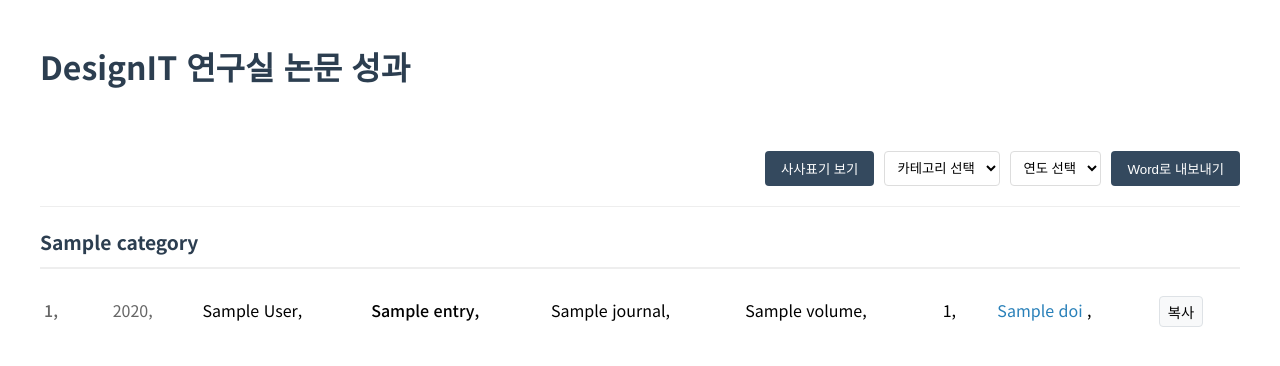
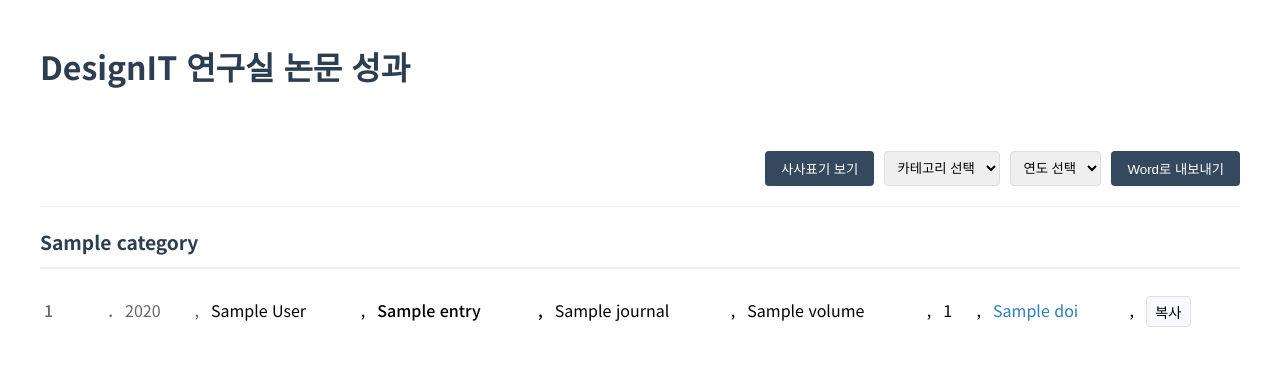
Before and after one commit to TS-0228/designITLab_papers, a Flask app: template templates/index.html in a window 1280 px wide. Shown: the top 366 px of the page. Run offline with Flask 3, Linux system fonts and the light colour scheme; the template is opened without the code that fills it: most values are stand-ins (such as "Sample title", 1, 10 or a date in 2020).

Commit message:
index.html

```diff
--- a/templates/index.html
+++ b/templates/index.html
@@ -14,71 +14,9 @@
             margin: 0 auto;
         }
 
-        .category {
-            margin-bottom: 2em;
-        }
-
-        .category-header {
-            font-size: 1.2em;
+        h1 {
             color: #2c3e50;
-            margin-bottom: 1em;
-            padding-bottom: 0.5em;
-            border-bottom: 2px solid #eee;
-        }
-
-        table {
-            width: 100%;
-            border-collapse: collapse;
-        }
-
-        .data-row {
-            margin-bottom: 1em;
-            line-height: 1.8;
-        }
-
-        .data-row td {
-            padding: 8px 4px;
-            vertical-align: top;
-        }
-
-        .number {
-            min-width: 2em;
-            color: #666;
-            font-weight: 500;
-        }
-
-        .number::after {
-            content: ". ";
-        }
-
-        .year {
-            color: #666;
-        }
-
-        .title {
-            font-weight: 500;
-        }
-
-        .doi a {
-            color: #2980b9;
-            text-decoration: none;
-        }
-
-        .doi a:hover {
-            text-decoration: underline;
-        }
-
-        .citation-copy {
-            padding: 4px 8px;
-            background-color: #f8f9fa;
-            border: 1px solid #dee2e6;
-            border-radius: 4px;
-            cursor: pointer;
-            font-size: 0.9em;
-        }
-
-        .citation-copy:hover {
-            background-color: #e9ecef;
+            margin-bottom: 1.5em;
         }
 
         .toolbar {
@@ -131,17 +69,6 @@
             padding: 0 4px;
         }
 
-        .acknowledgement {
-            display: none;
-            color: #666;
-            font-size: 0.9em;
-            font-style: italic;
-        }
-
-        .show-acknowledgement .acknowledgement {
-            display: table-cell;
-        }
-
         .toggle-button {
             padding: 8px 16px;
             background-color: #34495e;
@@ -163,7 +90,6 @@
             padding: 8px;
             border-radius: 4px;
             border: 1px solid #ddd;
-            background-color: white;
         }
 
         .export-container button {
@@ -179,31 +105,98 @@
             background-color: #2c3e50;
         }
 
-        h1 {
-            color: #2c3e50;
-            margin-bottom: 1.5em;
+        .category {
+            margin-bottom: 2em;
         }
 
-        /* 항목 사이 간격 조정 */
-        .data-row td {
-            padding-right: 1em;
+        .category-header {
+            font-size: 1.2em;
+            color: #2c3e50;
+            margin-bottom: 1em;
+            padding-bottom: 0.5em;
+            border-bottom: 2px solid #eee;
         }
 
-        /* 마지막 항목을 제외한 모든 항목 뒤에 쉼표 추가 */
-        .data-row td:not(:last-child)::after {
-            content: ",";
-            margin-right: 0.5em;
+        table {
+            width: 100%;
+            border-collapse: collapse;
         }
 
-        /* 복사 버튼이 있는 셀과 마지막 항목은 쉼표 제외 */
-        .data-row td:last-child::after,
-        .data-row td:has(button)::after {
+        .data-row {
+            margin-bottom: 1em;
+            line-height: 1.8;
+        }
+
+        .data-row td {
+            padding: 8px 4px;
+            vertical-align: top;
+            position: relative;
+            padding-right: 1.5em;
+        }
+
+        td.number {
+            min-width: 2em;
+            color: #666;
+            font-weight: 500;
+            position: relative;
+        }
+
+        td.number::after {
+            content: ". ";
+            position: absolute;
+            right: 0.5em;
+        }
+
+        .data-row td:not(.number):not(:last-child)::after {
+            content: ", ";
+            position: absolute;
+            right: 0.5em;
+        }
+
+        .data-row td:has(button)::after,
+        .data-row td:last-child::after {
             content: none;
         }
 
-        /* 마지막 항목의 쉼표 제거 */
-        .data-row:last-child td:last-child::after {
-            content: none;
+        .year {
+            color: #666;
+        }
+
+        .title {
+            font-weight: 500;
+        }
+
+        .doi a {
+            color: #2980b9;
+            text-decoration: none;
+        }
+
+        .doi a:hover {
+            text-decoration: underline;
+        }
+
+        .citation-copy {
+            padding: 4px 8px;
+            background-color: #f8f9fa;
+            border: 1px solid #dee2e6;
+            border-radius: 4px;
+            cursor: pointer;
+            font-size: 0.9em;
+        }
+
+        .citation-copy:hover {
+            background-color: #e9ecef;
+        }
+
+        .acknowledgement {
+            display: none;
+            color: #666;
+            font-size: 0.9em;
+            font-style: italic;
+        }
+
+        .show-acknowledgement .acknowledgement {
+            display: table-cell;
         }
     </style>
 </head>
@@ -448,6 +441,8 @@
                 citation += `. ${journal}`;
                 if (content) citation += `, ${content}`;
             } else if (category === '특허') {
+                citation += `.
+
                 citation += `. 출원번호: ${journal}, ${year}`;
             } else if (category === 'SW등록') {
                 citation += `. 등록번호: ${journal}, ${year}`;
```
